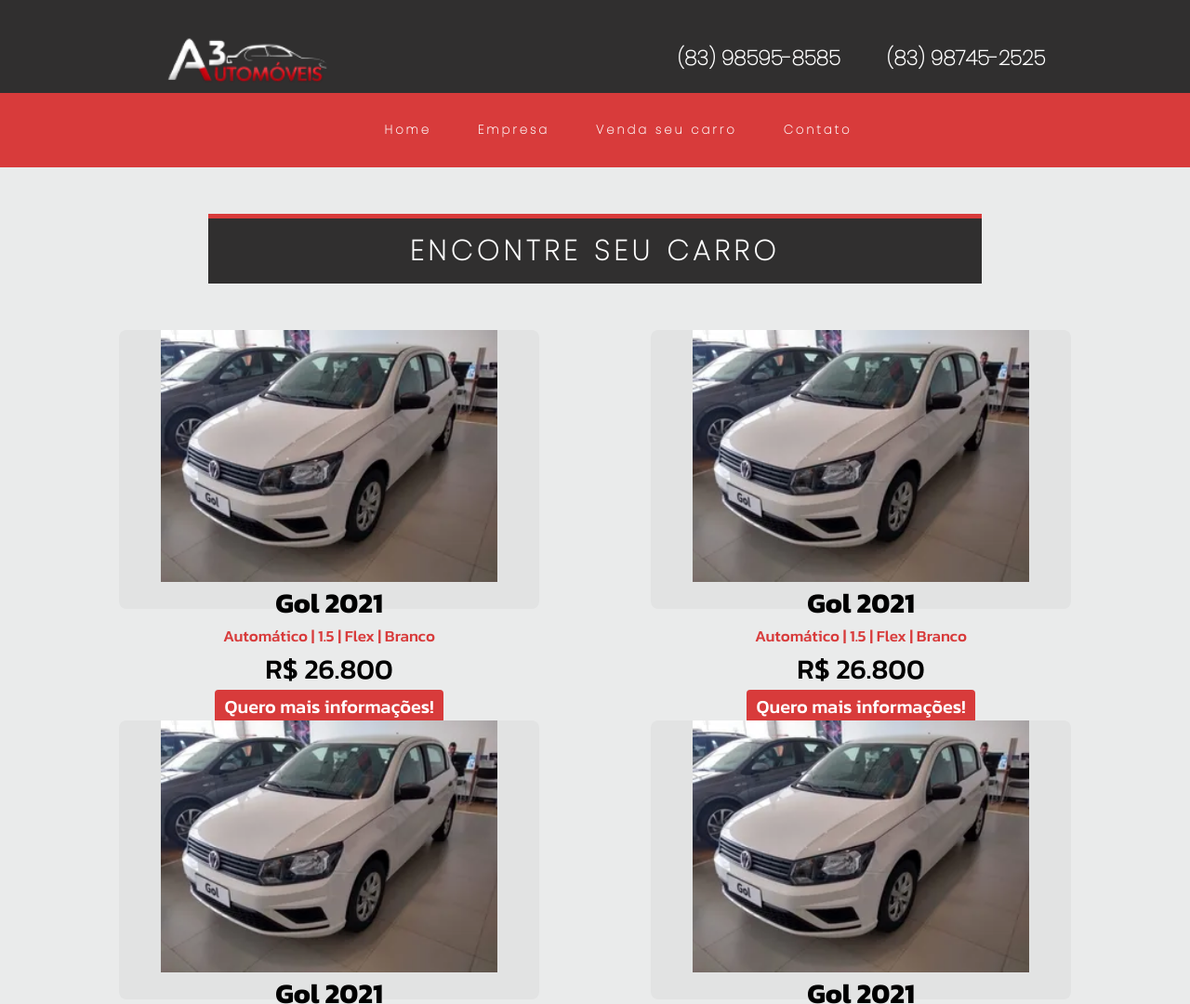
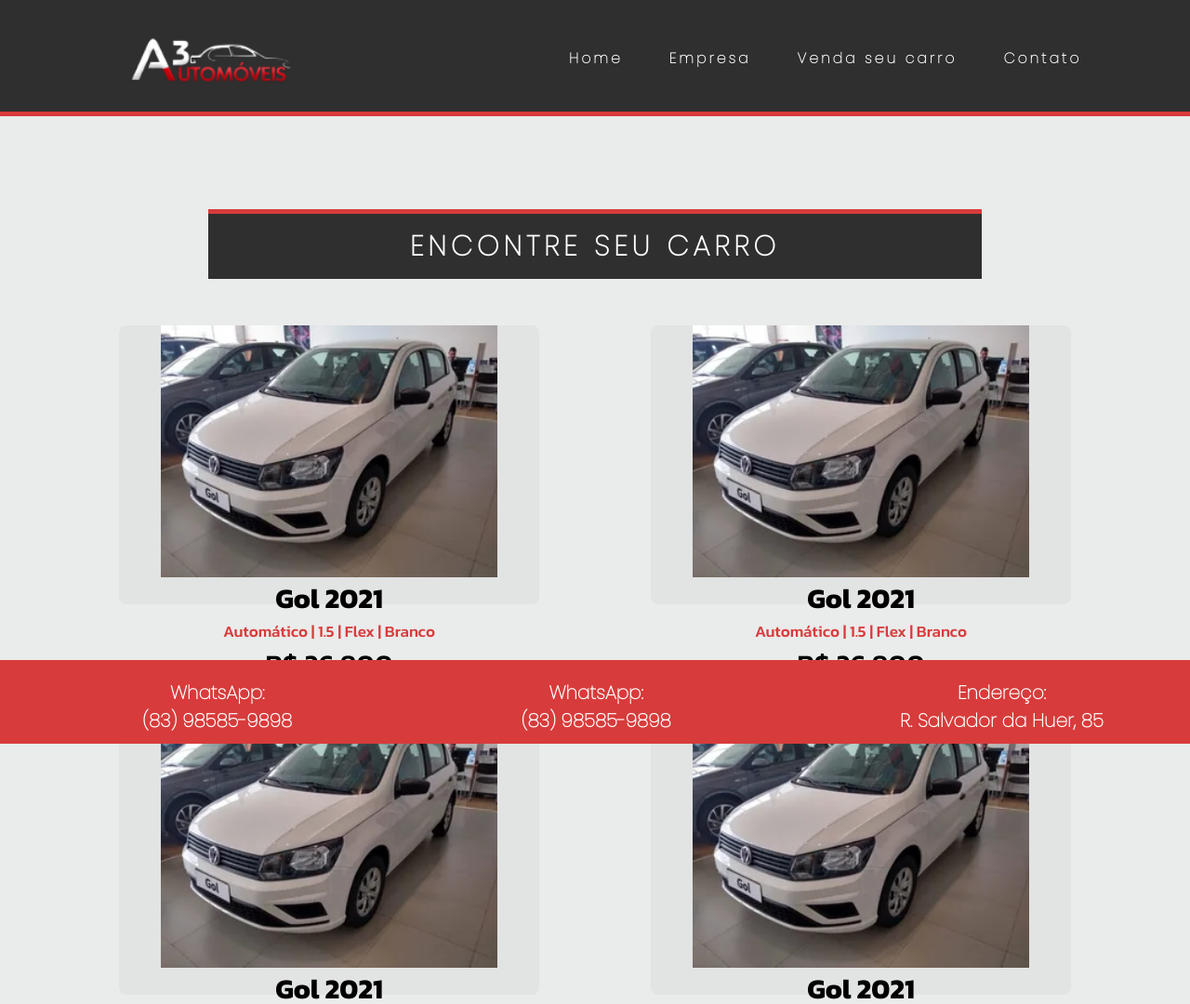
Before and after one commit to joaorenato285/a3, a plain HTML site: page index.html in a window 1280 px wide. Shown: the top 1080 px of the page at 93% size. Drawn offline with Linux system fonts and the light colour scheme.

Commit message:
Add files via upload

```diff
--- a/index.html
+++ b/index.html
@@ -25,27 +25,22 @@
 
 
   <header class="topo">
-        <div class="content">
+
       <nav>
         <img class="logo" src="Assets3/logo-removebg-preview.png">
-            <ul class="infomenu">
-            <li>(83) 98595-8585</li>
-            <li>(83) 98745-2525</li>
-
-        </ul>
-    </nav>
-        </div>
-    </header>
-
-    <div class="menu">
         <ul class="listmenu">
           <li>Home</li>
           <li>Empresa</li>
           <li>Venda seu carro</li>
           <li>Contato</li>
         </ul>
+      </nav>
+    </div>
+  </header>
 
-    </div>
+
+
+
 
 
   <div class="ret">
@@ -63,7 +58,7 @@
         <div class="card-content">
           <h3>Gol 2021</h3>
           <p>
-                       Automático | 1.5  | Flex | Branco
+            Automático | 1.5 | Flex | Branco
           </p>
           <div class="price">
             R$ 26.800
@@ -76,7 +71,7 @@
         <div class="card-content">
           <h3>Gol 2021</h3>
           <p>
-                       Automático | 1.5  | Flex | Branco
+            Automático | 1.5 | Flex | Branco
           </p>
           <div class="price">
             R$ 26.800
@@ -89,7 +84,7 @@
         <div class="card-content">
           <h3>Gol 2021</h3>
           <p>
-                       Automático | 1.5  | Flex | Branco
+            Automático | 1.5 | Flex | Branco
           </p>
           <div class="price">
             R$ 26.800
@@ -102,7 +97,7 @@
         <div class="card-content">
           <h3>Gol 2021</h3>
           <p>
-                       Automático | 1.5  | Flex | Branco
+            Automático | 1.5 | Flex | Branco
           </p>
           <div class="price">
             R$ 26.800
@@ -115,7 +110,7 @@
         <div class="card-content">
           <h3>Gol 2021</h3>
           <p>
-                       Automático | 1.5  | Flex | Branco
+            Automático | 1.5 | Flex | Branco
           </p>
           <div class="price">
             R$ 26.800
@@ -128,7 +123,7 @@
         <div class="card-content">
           <h3>Gol 2021</h3>
           <p>
-                       Automático | 1.5  | Flex | Branco
+            Automático | 1.5 | Flex | Branco
           </p>
           <div class="price">
             R$ 26.800
@@ -141,7 +136,7 @@
         <div class="card-content">
           <h3>Gol 2021</h3>
           <p>
-                       Automático | 1.5  | Flex | Branco
+            Automático | 1.5 | Flex | Branco
           </p>
           <div class="price">
             R$ 26.800
@@ -154,7 +149,7 @@
         <div class="card-content">
           <h3>Gol 2021</h3>
           <p>
-                       Automático | 1.5  | Flex | Branco
+            Automático | 1.5 | Flex | Branco
           </p>
           <div class="price">
             R$ 26.800
@@ -167,7 +162,7 @@
         <div class="card-content">
           <h3>Gol 2021</h3>
           <p>
-                       Automático | 1.5  | Flex | Branco
+            Automático | 1.5 | Flex | Branco
           </p>
           <div class="price">
             R$ 26.800
@@ -193,11 +188,25 @@
 
 
   </section>
-    <br><br><br><br><br><br><br><br><br><br><br><br><br><br><br><br><br><br><br><br><br><br><br><br><br><br><br><br><br><br><br><br><br><br><br><br><br><br><br><br><br><br>
+  <br><br><br><br><br><br><br><br><br><br><br><br><br><br><br><br><br><br><br><br><br><br><br><br><br><br><br><br><br><br><br><br>
+
+
+
+  <footer>
+    <div class="num" style="font-weight: bold;">WhatsApp:<br>(83) 98585-9898 </div>
+    <div class="num" style="font-weight: bold;">WhatsApp:<br>(83) 98585-9898</div>
+    <div class="num" style="font-weight: bold;">Endereço:<br> R. Salvador da Huer, 85</div>
 
 
 
 
+
+
+
+
+
+
+  </footer>
 </body>
 
 </html>
--- a/style.css
+++ b/style.css
@@ -13,16 +13,46 @@ body{
 .topo{font-family: Poppins;
    width: 100%;
     background-color:#302F2F;
-    height: 10rem;
+    height: 12rem;
+    border-bottom: #D83B3B solid .5rem;
+
+
 
 
 }
-.content {
-   max-width: 100%;
-    margin: 0 auto;
-    display: flex;
-    flex-direction: row;
+footer{width: 100%;
+  position: fixed;
+  bottom: 0;
+  background-color:#D83B3B;
+  height: 5rem;
+  color: white;
+  align-items: center;
+  font-family: Poppins;
+  font-weight: bold;
+  letter-spacing: .3;
+  display: flex;
+  align-items: center;
+  margin: auto;
+  padding: 2rem 3rem;
+  text-align: center;
+
+
+
+
+
+
 }
+
+
+.num{
+  list-style: none;
+  font-size: 2rem;
+  margin: auto;
+
+
+
+}
+
 nav {
     width: 100%;
     height: 12.5rem;
@@ -40,33 +70,14 @@ nav {
 
 }
 
-.infomenu{
-    font-size: 3.5rem;
-    margin: auto;
-    display: flex;
-    list-style: none;
-    font-weight: bold;
-    color: white;
-    text-align: center;
-    justify-content: space-between;
-
-}
 
 
-.menu{margin: auto;
-    display: flex;
-    background-color:#D83B3B;
-    height: 8rem;
-    width: 100%;
-    align-items: center;
-
-}
 .listmenu{ margin: auto;
     list-style: none;
     display: flex;
     letter-spacing: .3rem;
     font-family: Poppins;
-    font-size: 2.1rem;
+    font-size: 2.5rem;
     font-weight: bold;
     color: white;
 
@@ -83,7 +94,7 @@ li{padding-left: 5rem;
 .ret{
     display: flex;
     margin: auto;
-    margin-top: 5rem;
+    margin-top: 10rem;
     text-transform: uppercase;
     background-color:#302F2F ;
     height: 7rem;
@@ -104,6 +115,7 @@ h2{
     width: 80%;
      margin: auto;
     font-family: Kanit, sans-serif;
+    flex: 1;
  }
   .catalogcars {
 
@@ -181,24 +193,8 @@ h2{
 
   @media (max-width: 700px) {
 
-  .listmenu{
-
-      padding: 0;
-      align-items: center;
-      letter-spacing: 0;
-      text-align: center;
-      font-size: 1.2rem;
 
 
-  }
-  li{padding: 2rem;
-    margin-top: 0;
-
-}
-.infomenu{
-    font-size: 2rem;
-
-}
 .ret{
 
     text-transform: uppercase;
@@ -256,4 +252,8 @@ h2{
   }
 
 
-  }
+
+
+
+
+}
```
Lines whose indentation alone changed are shown as unchanged.
